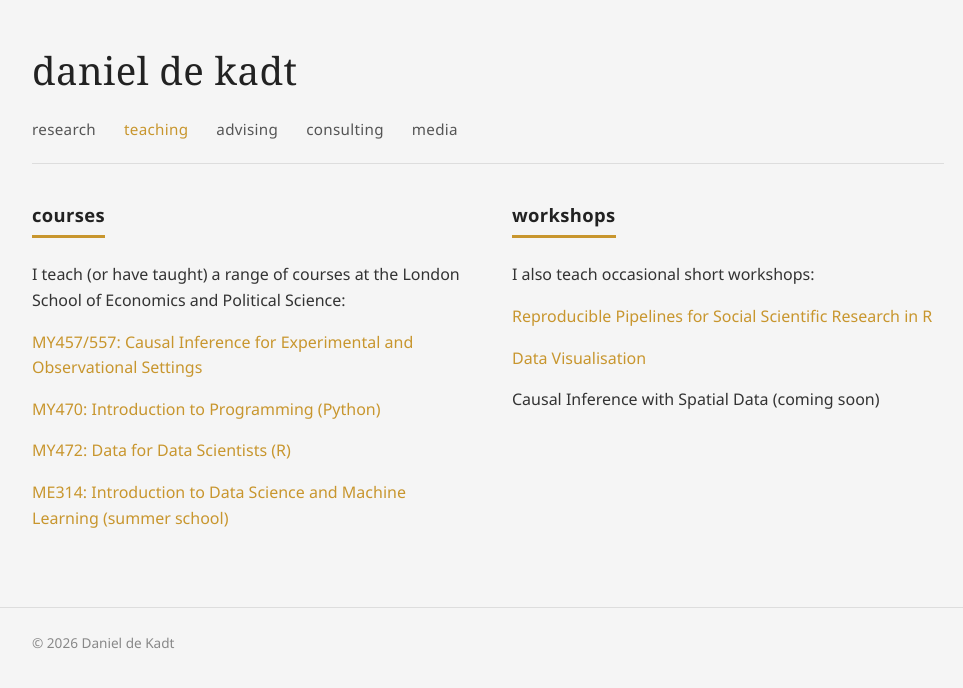
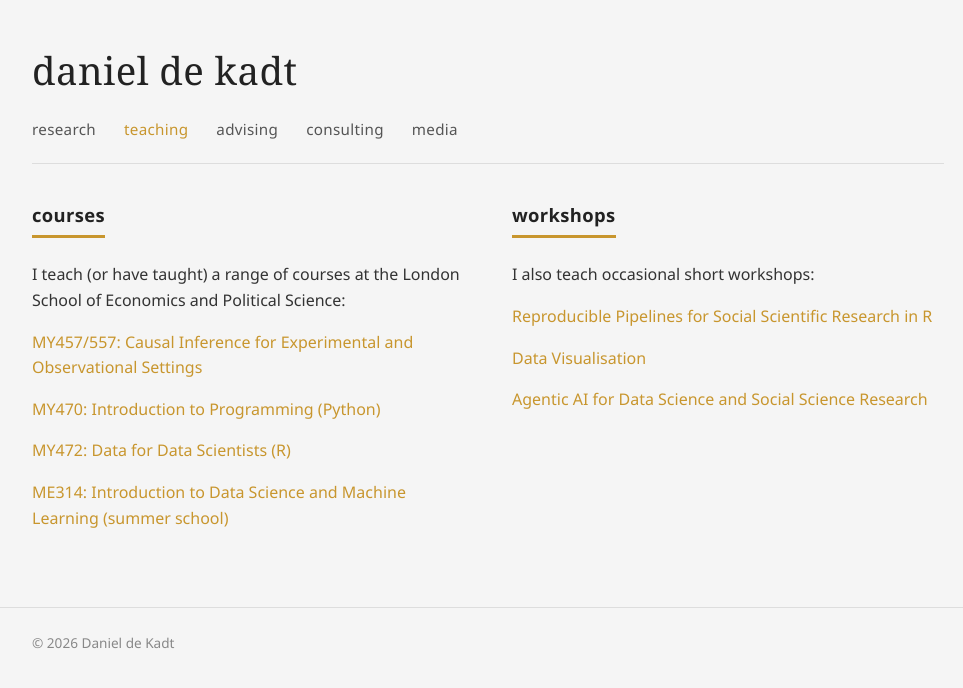
Before and after one commit to ddekadt/ddekadt.github.io, a Jekyll site: the page built from teaching.md, in a window 1280 px wide. Shown: the top 688 px of the page, without its empty margins (152-1115 px from the left). Built offline with Jekyll 4.4.1, drawn with Linux system fonts in a browser that asks for light colours.

Commit message:
Update course title and link in teaching.md

```diff
--- a/teaching.md
+++ b/teaching.md
@@ -33,7 +33,7 @@ I also teach occasional short workshops:
 
 [Data Visualisation](https://github.com/ddekadt/MY580_data_visualisation)
 
-Causal Inference with Spatial Data (coming soon)
+[Agentic AI for Data Science and Social Science Research](https://github.com/ddekadt/MY580_agentic_ai)
 
 </div>
 
```
